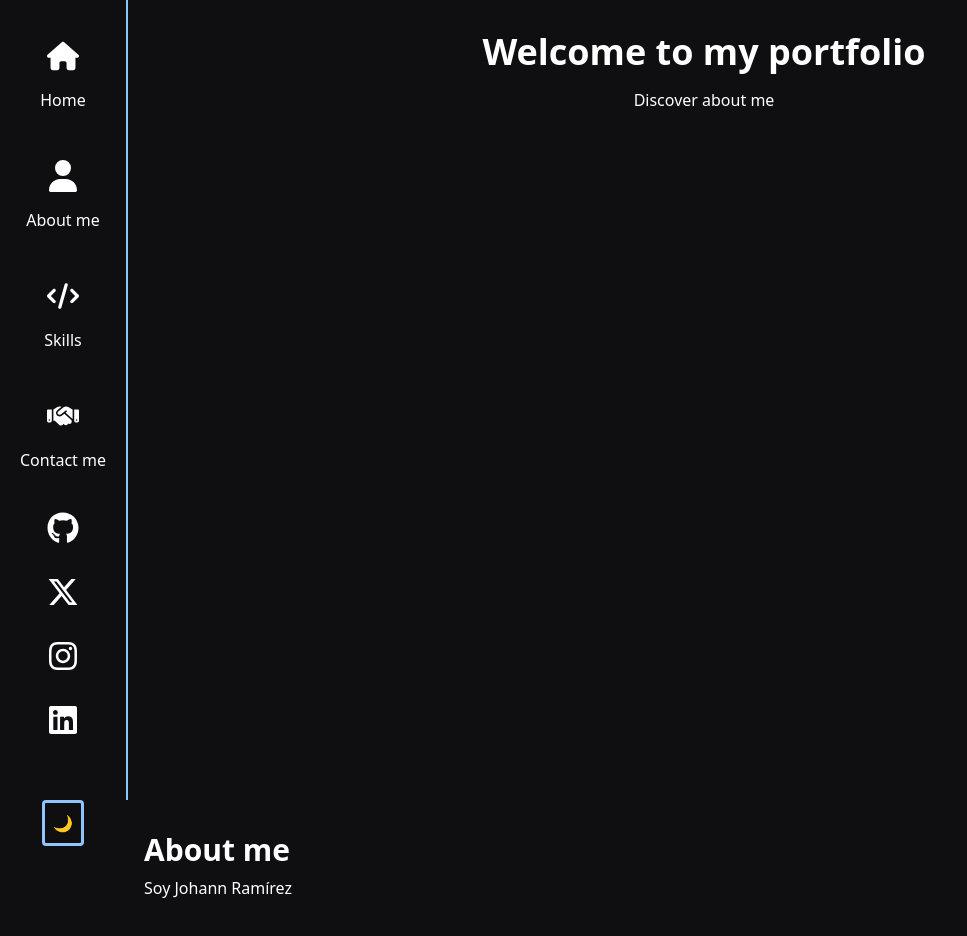
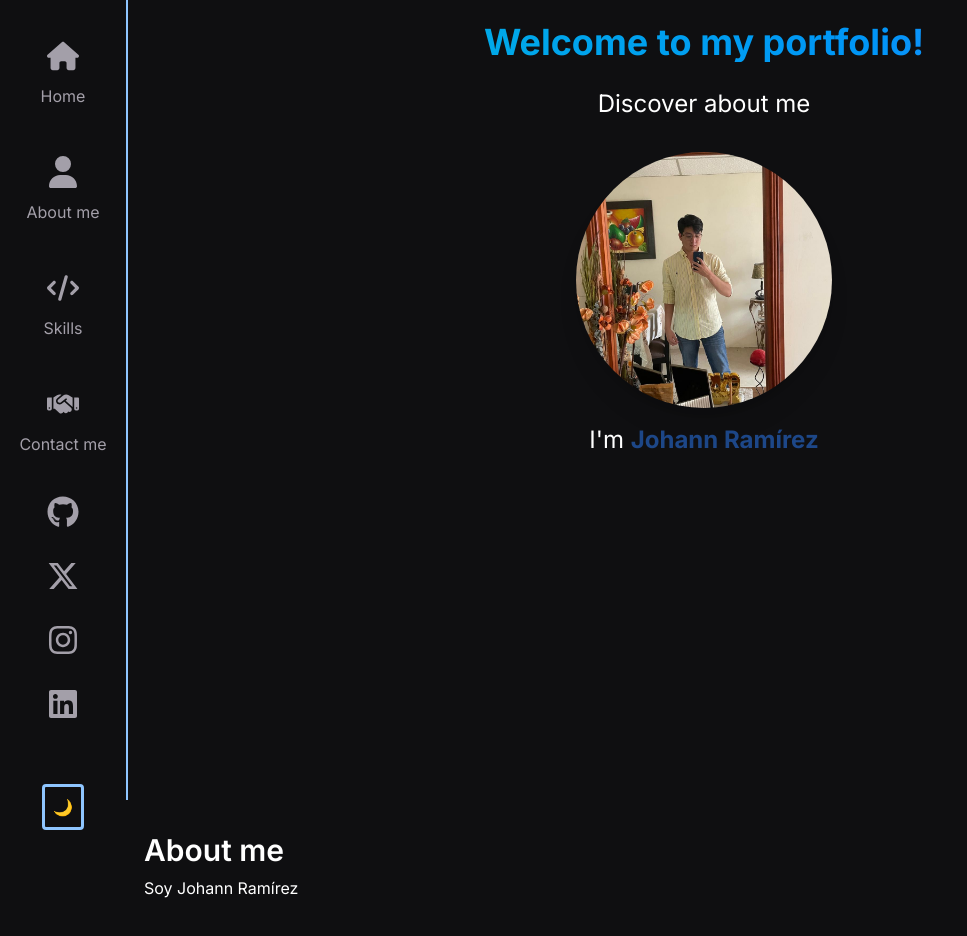
Before and after one commit to Johrespi/johannramz, an Angular app: page / in a window 1280 px wide. Shown: the top 936 px of the page, without its empty margins (0-967 px from the left). Built offline with nearby package versions, Linux system fonts and the light colour scheme.

Commit message:
feat: home component

```diff
--- a/src/app/app.component.html
+++ b/src/app/app.component.html
@@ -1,27 +1,27 @@
 <nav class="bg-white p-4 fixed left-0 top-0 w-32 h-full z-10 flex flex-col justify-start text-black border-r-2 border-blue-300">
   <ul class="flex flex-col text-center">
     <li>
-      <a href="#home" class="hover:underline block py-6 flex flex-col items-center">
+      <a href="#home" class="hover:underline block py-6 flex flex-col items-center ">
         <svg xmlns="http://www.w3.org/2000/svg" class="h-8 w-8 text-white fill-current" viewBox="0 0 576 512"><!--!Font Awesome Free 6.7.2 by @fontawesome - https://fontawesome.com License - https://fontawesome.com/license/free Copyright 2025 Fonticons, Inc.--><path d="M575.8 255.5c0 18-15 32.1-32 32.1l-32 0 .7 160.2c0 2.7-.2 5.4-.5 8.1l0 16.2c0 22.1-17.9 40-40 40l-16 0c-1.1 0-2.2 0-3.3-.1c-1.4 .1-2.8 .1-4.2 .1L416 512l-24 0c-22.1 0-40-17.9-40-40l0-24 0-64c0-17.7-14.3-32-32-32l-64 0c-17.7 0-32 14.3-32 32l0 64 0 24c0 22.1-17.9 40-40 40l-24 0-31.9 0c-1.5 0-3-.1-4.5-.2c-1.2 .1-2.4 .2-3.6 .2l-16 0c-22.1 0-40-17.9-40-40l0-112c0-.9 0-1.9 .1-2.8l0-69.7-32 0c-18 0-32-14-32-32.1c0-9 3-17 10-24L266.4 8c7-7 15-8 22-8s15 2 21 7L564.8 231.5c8 7 12 15 11 24z"/></svg>
-        <span class="mt-4">Home</span>
+        <span class="mt-3">Home</span>
       </a>
     </li>
     <li>
       <a href="#about" class="hover:underline block py-6 flex flex-col items-center">
         <svg xmlns="http://www.w3.org/2000/svg" class="h-8 w-8 text-white fill-current" viewBox="0 0 448 512"><!--!Font Awesome Free 6.7.2 by @fontawesome - https://fontawesome.com License - https://fontawesome.com/license/free Copyright 2025 Fonticons, Inc.--><path d="M224 256A128 128 0 1 0 224 0a128 128 0 1 0 0 256zm-45.7 48C79.8 304 0 383.8 0 482.3C0 498.7 13.3 512 29.7 512l388.6 0c16.4 0 29.7-13.3 29.7-29.7C448 383.8 368.2 304 269.7 304l-91.4 0z"/></svg>
-        <span class="mt-4">About me</span>
+        <span class="mt-3">About me</span>
       </a>
     </li>
     <li>
       <a href="#skills" class="hover:underline block py-6 flex flex-col items-center">
         <svg xmlns="http://www.w3.org/2000/svg" class="h-8 w-8 text-white fill-current" viewBox="0 0 640 512"><!--!Font Awesome Free 6.7.2 by @fontawesome - https://fontawesome.com License - https://fontawesome.com/license/free Copyright 2025 Fonticons, Inc.--><path d="M392.8 1.2c-17-4.9-34.7 5-39.6 22l-128 448c-4.9 17 5 34.7 22 39.6s34.7-5 39.6-22l128-448c4.9-17-5-34.7-22-39.6zm80.6 120.1c-12.5 12.5-12.5 32.8 0 45.3L562.7 256l-89.4 89.4c-12.5 12.5-12.5 32.8 0 45.3s32.8 12.5 45.3 0l112-112c12.5-12.5 12.5-32.8 0-45.3l-112-112c-12.5-12.5-32.8-12.5-45.3 0zm-306.7 0c-12.5-12.5-32.8-12.5-45.3 0l-112 112c-12.5 12.5-12.5 32.8 0 45.3l112 112c12.5 12.5 32.8 12.5 45.3 0s12.5-32.8 0-45.3L77.3 256l89.4-89.4c12.5-12.5 12.5-32.8 0-45.3z"/></svg>
-        <span class="mt-4">Skills</span>
+        <span class="mt-3">Skills</span>
       </a>
     </li>
     <li>
       <a href="#contact" class="hover:underline block py-6 flex flex-col items-center">
         <svg xmlns="http://www.w3.org/2000/svg" class="h-8 w-8 text-white fill-current " viewBox="0 0 640 512"><!--!Font Awesome Free 6.7.2 by @fontawesome - https://fontawesome.com License - https://fontawesome.com/license/free Copyright 2025 Fonticons, Inc.--><path d="M323.4 85.2l-96.8 78.4c-16.1 13-19.2 36.4-7 53.1c12.9 17.8 38 21.3 55.3 7.8l99.3-77.2c7-5.4 17-4.2 22.5 2.8s4.2 17-2.8 22.5l-20.9 16.2L512 316.8 512 128l-.7 0-3.9-2.5L434.8 79c-15.3-9.8-33.2-15-51.4-15c-21.8 0-43 7.5-60 21.2zm22.8 124.4l-51.7 40.2C263 274.4 217.3 268 193.7 235.6c-22.2-30.5-16.6-73.1 12.7-96.8l83.2-67.3c-11.6-4.9-24.1-7.4-36.8-7.4C234 64 215.7 69.6 200 80l-72 48 0 224 28.2 0 91.4 83.4c19.6 17.9 49.9 16.5 67.8-3.1c5.5-6.1 9.2-13.2 11.1-20.6l17 15.6c19.5 17.9 49.9 16.6 67.8-2.9c4.5-4.9 7.8-10.6 9.9-16.5c19.4 13 45.8 10.3 62.1-7.5c17.9-19.5 16.6-49.9-2.9-67.8l-134.2-123zM16 128c-8.8 0-16 7.2-16 16L0 352c0 17.7 14.3 32 32 32l32 0c17.7 0 32-14.3 32-32l0-224-80 0zM48 320a16 16 0 1 1 0 32 16 16 0 1 1 0-32zM544 128l0 224c0 17.7 14.3 32 32 32l32 0c17.7 0 32-14.3 32-32l0-208c0-8.8-7.2-16-16-16l-80 0zm32 208a16 16 0 1 1 32 0 16 16 0 1 1 -32 0z"/></svg>
-        <span class="mt-4">Contact me</span>
+        <span class="mt-3">Contact me</span>
       </a>
     </li>
   </ul>
@@ -50,7 +50,7 @@
 
 </nav>
 
-<main class="ml-32 mt-4 transition-colors duration-300">
+<main class="ml-32 mt-4">
   <section id="home" class="min-h-screen p-4">
     <app-home></app-home>
   </section>
--- a/src/app/components/home/home.component.html
+++ b/src/app/components/home/home.component.html
@@ -1,4 +1,11 @@
 <div class="text-center">
-    <h1 class="text-4xl font-bold">Welcome to my portfolio</h1>
-    <p class="mt-4">Discover about me</p>
+    <h1 class="text-4xl font-bold bg-gradient-to-r from-cyan-500 to-blue-500 bg-clip-text text-transparent animate-bounce">Welcome to my portfolio!</h1>
+    <h2 class="mt-4 text-2xl">Discover about me</h2>
+
+    <div class="mt-8 flex flex-col items-center">
+        <img src="/assets/johann-photo.jpeg" alt="Johann Ramírez" class="w-64 h-64 rounded-full shadow-xl object-cover">
+        <p class="mt-4 text-2xl">
+            I'm <span class="text-blue-500 font-bold animate-pulse">Johann Ramírez</span>
+        </p>
+    </div>
 </div>
--- a/src/index.html
+++ b/src/index.html
@@ -6,6 +6,9 @@
   <base href="/">
   <meta name="viewport" content="width=device-width, initial-scale=1">
   <link rel="icon" type="image/x-icon" href="favicon.ico">
+  <link rel="preconnect" href="https://fonts.googleapis.com">
+  <link rel="preconnect" href="https://fonts.gstatic.com" crossorigin>
+  <link href="https://fonts.googleapis.com/css2?family=Inter:ital,opsz,wght@0,14..32,100..900;1,14..32,100..900&display=swap" rel="stylesheet">
 </head>
 <body >
   <app-root></app-root>
--- a/src/styles.scss
+++ b/src/styles.scss
@@ -1,5 +1,8 @@
 /* You can add global styles to this file, and also import other style files */
 @import "tailwindcss";
+@tailwind base;
+@tailwind components;
+@tailwind utilities;
 
 
 html{
@@ -7,8 +10,9 @@ html{
 }
 
 body {
-    background-color: #ffffff;
-    color: #000000;
+  font-family: 'Inter', sans-serif;
+  background-color: #ffffff;
+  color: #000000;
 }
 
 body nav a svg{
@@ -21,11 +25,11 @@ body.dark-mode {
 
 body.dark-mode nav {
   background-color: #0F0F11;
-  color: white;
+  color: oklch(70.9% .015 304.04);
 }
 
 body.dark-mode nav a svg{
-  fill: white;
+  fill: oklch(70.9% .015 304.04);
 }
 
 body.dark-mode nav button {
--- a/tailwind.config.js
+++ b/tailwind.config.js
@@ -9,6 +9,9 @@ module.exports = {
       colors: {
         'custom-dark': '#0F0F11',
       },
+      fontFamily: {
+        custom: ['Inter', 'sans-serif'],
+      },
     },
   },
   plugins: [],
```
Also changed, not shown: public/assets/johann-photo.jpeg (added).
